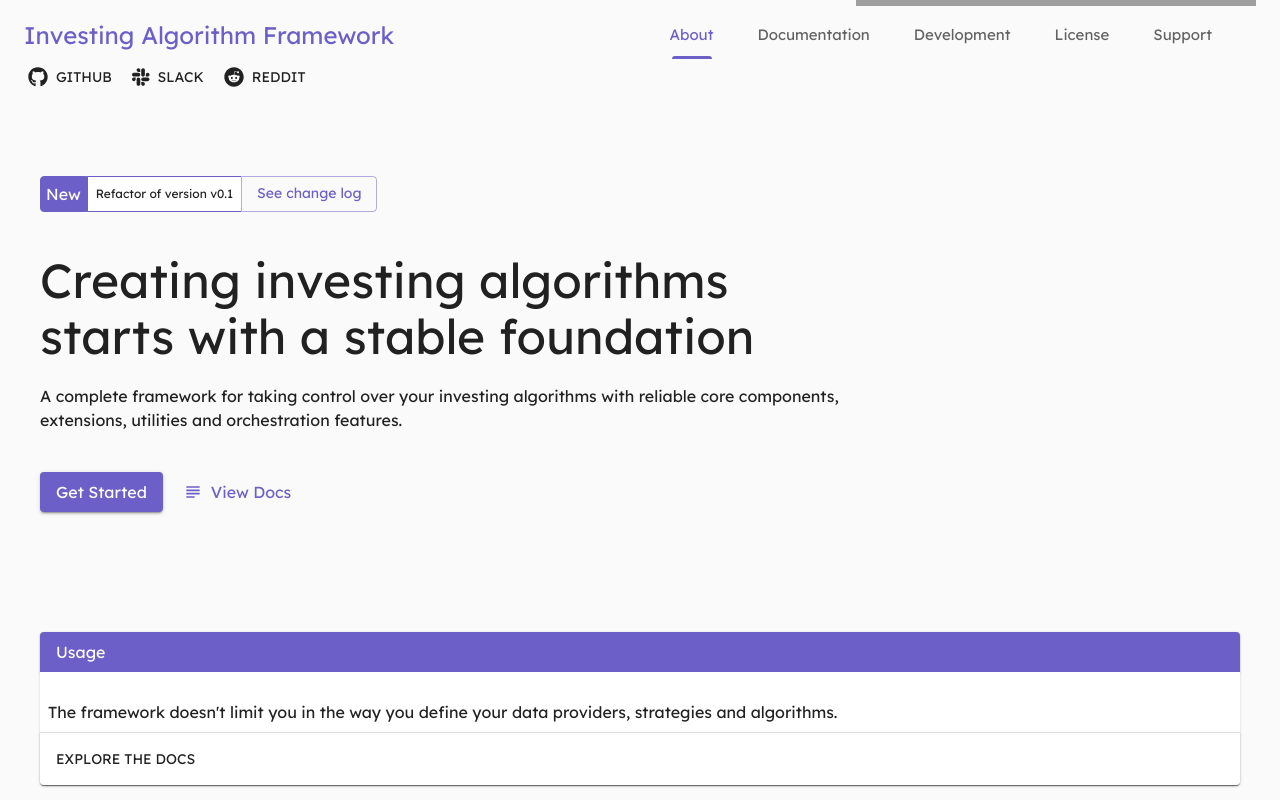
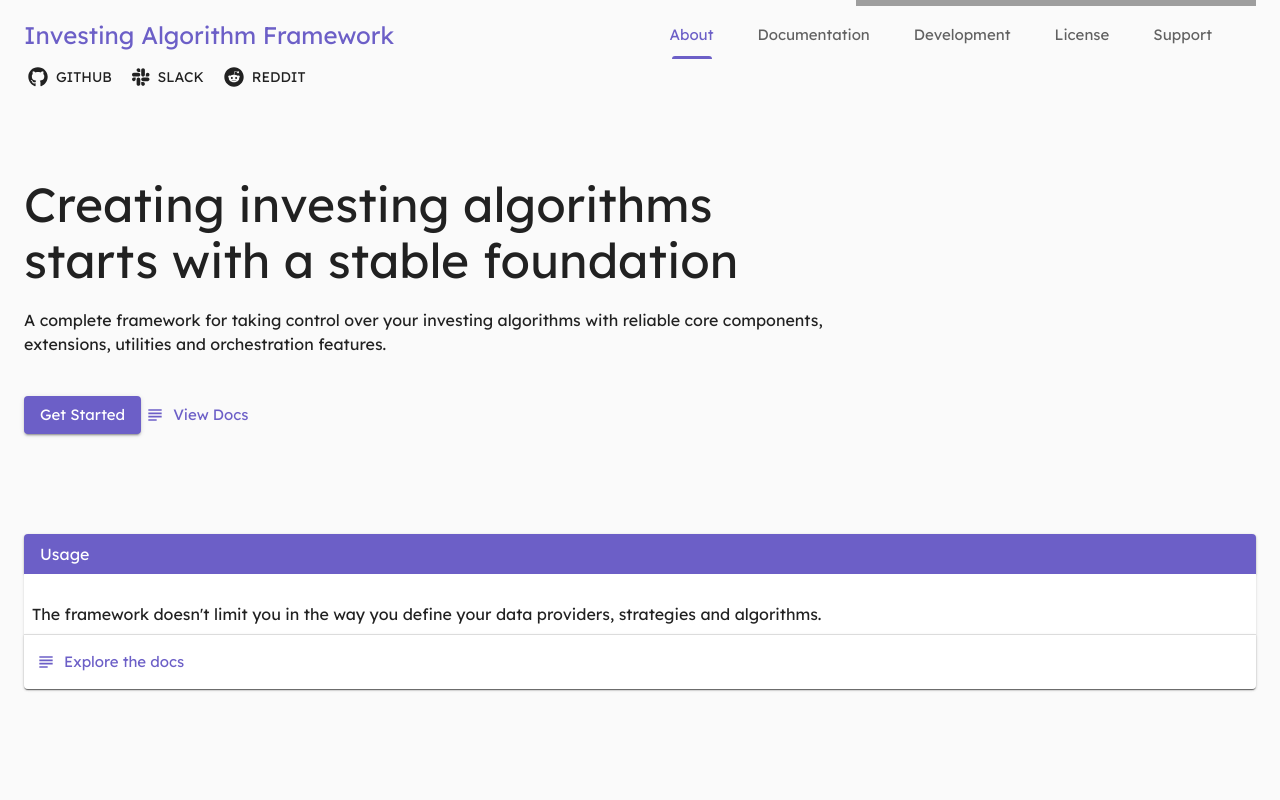
Before and after one commit to coding-kitties/Investing-Algorithm-Framework-Documentation, a Next.js app: page / in a window 1280 px wide. Shown: the part 920-1720 px from the top of the page. Built offline with nearby package versions, Linux system fonts and the light colour scheme; grey boxes are pictures that could not be loaded.

Commit message:
ref(STYLING): Update styling

```diff
--- a/pages/index.js
+++ b/pages/index.js
@@ -9,7 +9,7 @@ import Button from "@material-ui/core/Button";
 import useMediaQuery from '@material-ui/core/useMediaQuery';
 import SubjectIcon from '@material-ui/icons/Subject';
 import Typist from 'react-typist';
-import {faBook, faLayerGroup, faDatabase, faTerminal, faSquare, faThList} from "@fortawesome/free-solid-svg-icons";
+import {faBook} from "@fortawesome/free-solid-svg-icons";
 import {faGithub} from "@fortawesome/free-brands-svg-icons";
 import {Adsense} from '@ctrl/react-adsense';
 import {FontAwesomeIcon} from "@fortawesome/react-fontawesome";
@@ -18,6 +18,8 @@ import {usePaperStyles} from "../src/styles";
 import Link from "../src/Link";
 import MarkdownArticle from "../src/markdown/MarkdownArticle";
 import python_icon from '../src/images/python.svg'
+import {useButtonStyles} from "../src/styles/button";
+import Container from "@material-ui/core/Container";
 
 
 const useStyles = makeStyles(theme => ({
@@ -68,9 +70,6 @@ const useStyles = makeStyles(theme => ({
     [theme.breakpoints.down('sm')]: {
       paddingBottom: theme.spacing(2),
     }
-  },
-  headerPaper: {
-    backgroundColor: 'transparent',
   },
   bottomPaper: {
     borderTopLeftRadius: 0,
@@ -185,55 +184,18 @@ function PythonIcon(props) {
 
 const AboutView = props => {
   const classes = useStyles();
+  const buttonClasses = useButtonStyles();
   const paperClasses = usePaperStyles();
   const theme = useTheme();
   const matchesSmDown = useMediaQuery(theme.breakpoints.down('sm'));
   const [installEnter, setInstallEnter] = useState(false);
   const onInstallEnterViewport = () => setInstallEnter(true);
 
-  const {
-    history
-  } = props;
-
-  return  (
+  return (
         <>
-    <div className={classes.root}>
-      <Grid
-          container
-          direction="row"
-          justify="center"
-          alignItems="center"
-      >
-        <Grid item xs={12}>
+            <Container maxWidth="lg">
                 <br/>
                 <br/>
-          <Paper elevation={0} className={clsx(classes.headerPaper)}>
-            <br/>
-            <br/>
-            <Grid
-                container
-                direction="row"
-                justify="flex-start"
-                alignItems="center"
-            >
-              <Grid item>
-                <Paper elevation={0} className={classes.announcementPaperLeft}>
-                  <Typography className={classes.announcementTypographyLeft}>
-                    New
-                  </Typography>
-                </Paper>
-              </Grid>
-              <Grid item>
-                <Paper elevation={0} className={classes.announcementPaperRight}>
-                  <Typography className={classes.announcementTypographyRight}>
-                    Refactor of version v0.1
-                  </Typography>
-                </Paper>
-              </Grid>
-              <Grid item>
-                <Button color={"primary"} className={classes.announcementButton} variant={"outlined"}>See change log</Button>
-              </Grid>
-            </Grid>
                 <br/>
                 <br/>
                 <div style={{maxWidth:800}}>
@@ -249,24 +211,25 @@ const AboutView = props => {
                 <br/>
                 <br/>
                 <Button
-                className={classes.button}
+                    className={buttonClasses.standardButton}
                     color={"primary"}
                     variant={"contained"}
-                onClick={() => history.push('documentation/general/installation')}
+                    component={Link}
+                    naked
+                    href={'/documentation/installation'}
                 >
                     Get Started
                 </Button>
                 <Button
-                className={classes.button}
+                    className={buttonClasses.standardButton}
                     color={"primary"}
                     startIcon={<SubjectIcon/>}
-                onClick={() => history.push('documentation/guides/overview')}
+                    component={Link}
+                    naked
+                    href={'/documentation/installation'}
                 >
                     View Docs
                 </Button>
-          </Paper>
-        </Grid>
-        <Grid item xs={12}>
                 <br/>
                 <br/>
                 <br/>
@@ -290,11 +253,18 @@ const AboutView = props => {
                         <Divider/>
                     </Paper>
                     <Paper style={{borderTopLeftRadius: 0, borderTopRightRadius: 0}} className={paperClasses.contentPaper}>
-              <Button>Explore the docs</Button>
+                        <Button
+                            className={buttonClasses.standardButton}
+                            color={"primary"}
+                            startIcon={<SubjectIcon/>}
+                            component={Link}
+                            naked
+                            href={'/documentation'}
+                        >
+                            Explore the docs
+                        </Button>
                     </Paper>
                 </Paper>
-        </Grid>
-        <Grid item xs={12}>
                 <br/>
                 <br/>
                 <br/>
@@ -312,11 +282,17 @@ const AboutView = props => {
                 </Typography>
                 <br/>
                 <br/>
-            <Button className={classes.infoBlockContainedButton} variant={"contained"}>Learn about data providers</Button>
+                <Button
+                    className={clsx(buttonClasses.standardButton, buttonClasses.invertedPrimaryButton)}
+                    variant={"contained"}
+                    component={Link}
+                    naked
+                    href={'/documentation/data-providers'}
+                >
+                    Learn about data providers
+                </Button>
                 </div>
-        </Grid>
-      </Grid>
-    </div>
+            </Container>
         <br/>
         <br/>
         <br/>
--- a/src/layout/index.js
+++ b/src/layout/index.js
@@ -5,6 +5,7 @@ import AppBar from "@material-ui/core/AppBar";
 import Drawer from "@material-ui/core/Drawer";
 import {makeStyles} from "@material-ui/core/styles";
 import Toolbar from '@material-ui/core/Toolbar';
+import Container from "@material-ui/core/Container";
 import Collapse from '@material-ui/core/Collapse';
 import HeaderContent from "./HeaderContent";
 import SideNavContent from "./SideNavContent";
@@ -144,9 +145,9 @@ const Layout = props => {
                     </div>
                 </Drawer>
             }
-            <main className={clsx(showDrawer() && classes.contentShift)}>
+            <div className={clsx(showDrawer() && classes.contentShift)}>
                 {children}
-            </main>
+            </div>
             <Footer drawerOpen={showDrawer()}/>
         </>
     );
--- /dev/null
+++ b/src/styles/button.js
@@ -0,0 +1,51 @@
+import {makeStyles} from "@material-ui/core/styles";
+
+export const useButtonStyles = makeStyles(theme => ({
+    standardButton: {
+        textTransform: 'none',
+        fontWeight: theme.typography.fontWeightRegular,
+        [theme.breakpoints.only('xs')]: {
+            fontSize: 12,
+        },
+        [theme.breakpoints.up('sm')]: {
+            fontSize: 15,
+        },
+    },
+    invertedPrimaryButton: {
+        color: theme.palette.primary.main,
+        backgroundColor: '#FFFFFF'
+    },
+    textButton: {
+        "&:hover": {
+            //you want this to be the same as the backgroundColor above
+            backgroundColor: "#FFF",
+            color: theme.palette.primary.main
+        }
+    },
+    textButtonSecondary: {
+        color: theme.palette.primary.main,
+        "&:hover": {
+            //you want this to be the same as the backgroundColor above
+            backgroundColor: "#dfdbf2",
+        }
+    },
+    headerButton: {
+        textTransform: 'none',
+        fontWeight: theme.typography.fontWeightRegular,
+        [theme.breakpoints.only('xs')]: {
+            fontSize: 12,
+        },
+        [theme.breakpoints.up('sm')]: {
+            fontSize: 15,
+        },
+        marginLeft: theme.spacing(1),
+        "&:hover": {
+            //you want this to be the same as the backgroundColor above
+            backgroundColor: "#FFF",
+            color: theme.palette.primary.main
+        }
+    },
+    activeHeaderButton: {
+        color: theme.palette.primary.main
+    },
+}));
--- a/src/styles/paper.js
+++ b/src/styles/paper.js
@@ -8,5 +8,8 @@ export const usePaperStyles = makeStyles((theme) => ({
         backgroundColor: theme.palette.primary.main,
         borderBottomLeftRadius: 0,
         borderBottomRightRadius: 0,
+    },
+    transparentPaper: {
+        backgroundColor: 'transparent',
     }
 }));
```
Lines whose indentation alone changed are shown as unchanged.
